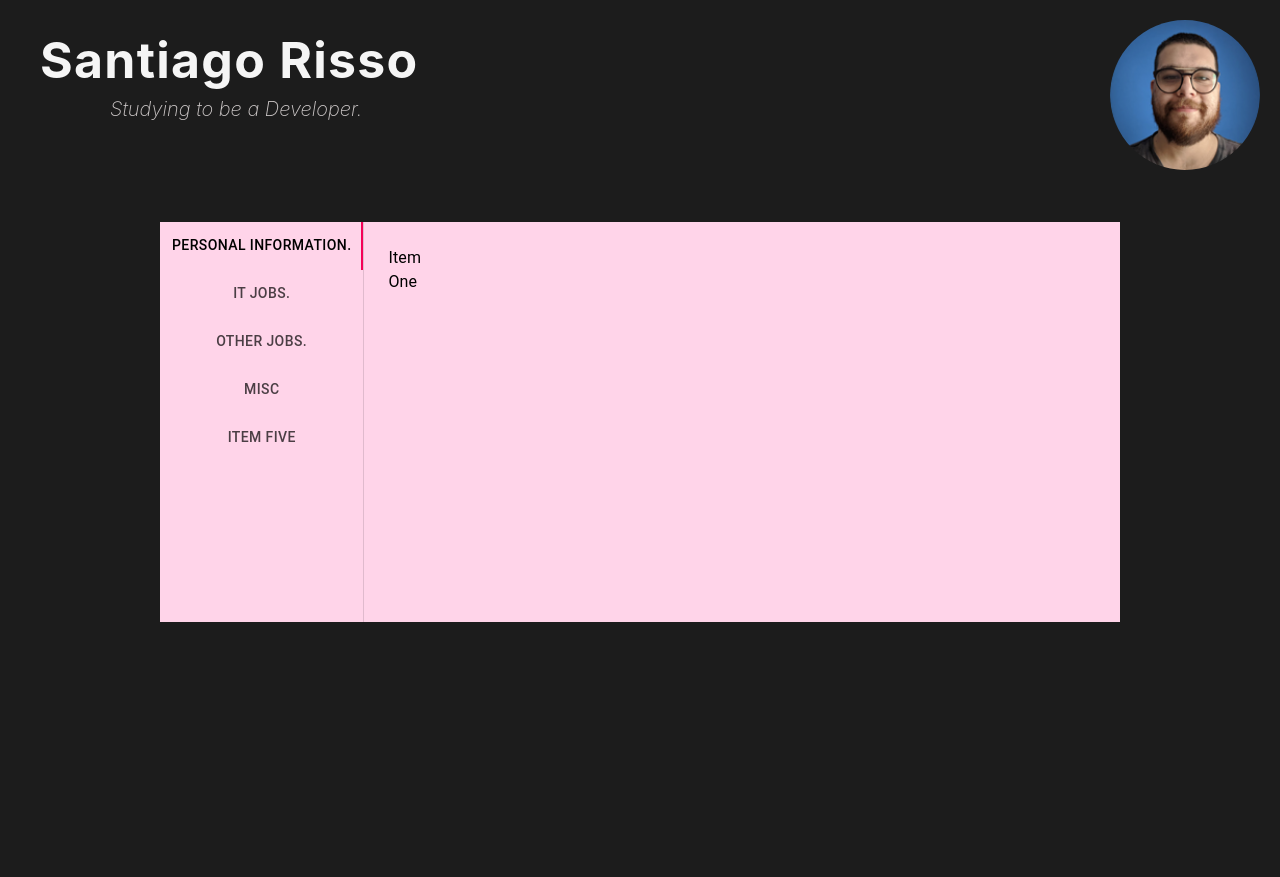
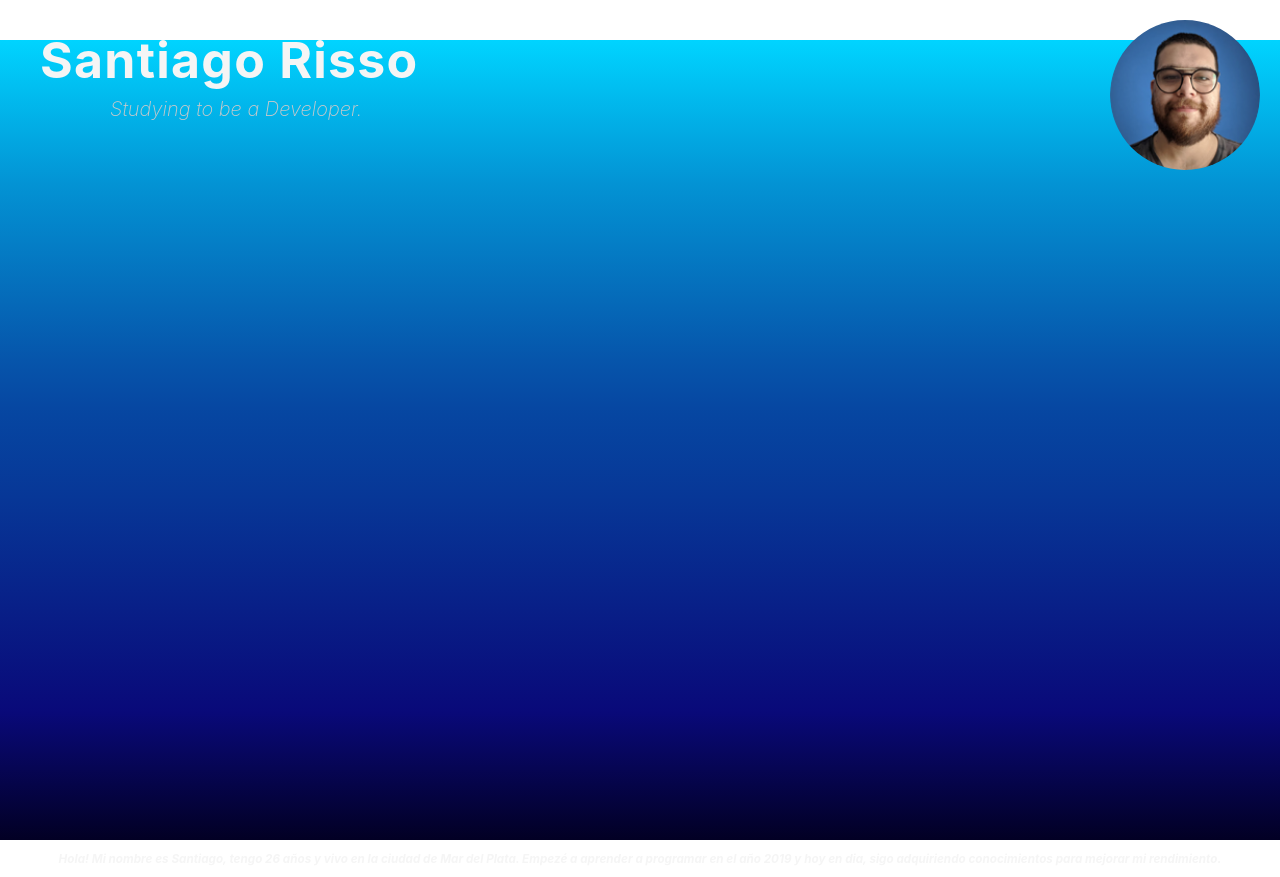
Before and after one commit to risitodeoro/CV, a React (Create React App) app: page / in a window 1280 px wide. Before the commit the page ends 800 px from the top, so only its background shows below. Built offline with nearby package versions, Linux system fonts and the light colour scheme.

Commit message:
cambio de fondo
cambie el fondo y elimine la lista con tabs

```diff
--- a/src/App.js
+++ b/src/App.js
@@ -66,7 +66,7 @@ function Botones(props) {
 
 }
 
-function TabPanel(props) {
+/*function TabPanel(props) {
   const { children, value, index, ...other } = props;
 
   return (
@@ -164,6 +164,7 @@ function VerticalTabs() {
     </div>
   );
 }
+*/
 
 function App() {
 
@@ -185,20 +186,24 @@ function App() {
   return (<>
 
 <header>
-    <div className="Titulos">
+    <div className="bckgrnd">
+    <section className="Titulos">
         <h1>Santiago Risso</h1>
         <h2>Studying to be a Developer.</h2>
-    </div>
+    </section>
     <div className="Avatars">
         <ImageAvatars></ImageAvatars>
+    </div>
     </div>
 </header>
 
 <body>
-  <div className="Pestanas">
-    <ThemeProvider theme={colortab}>
-      <VerticalTabs></VerticalTabs>
-    </ThemeProvider>
+  <div>
+  <section className="Personalinfo">
+    <h3>
+    Hola! Mi nombre es Santiago, tengo 26 años y vivo en la ciudad de Mar del Plata. Empezé a aprender a programar en el año 2019 y hoy en dia, sigo adquiriendo conocimientos para mejorar mi rendimiento.
+    </h3>
+  </section>
   </div>
 </body>
   </>);
--- a/src/styles.css
+++ b/src/styles.css
@@ -1,8 +1,7 @@
-
-
-h1{
+h1 {
   color: whitesmoke;
-    font-family: -apple-system, BlinkMacSystemFont, 'Segoe UI', Roboto, Oxygen, Ubuntu, Cantarell, 'Open Sans', 'Helvetica Neue', sans-serif;
+  font-family: -apple-system, BlinkMacSystemFont, "Segoe UI", Roboto, Oxygen,
+    Ubuntu, Cantarell, "Open Sans", "Helvetica Neue", sans-serif;
   font-weight: bold;
   font-size: 50px;
   line-height: 40px;
@@ -11,10 +10,11 @@ h1{
   margin-bottom: 5px;
 }
 
-h2{
+h2 {
   display: flex;
   color: rgb(206, 201, 201);
-    font-family: -apple-system, BlinkMacSystemFont, 'Segoe UI', Roboto, Oxygen, Ubuntu, Cantarell, 'Open Sans', 'Helvetica Neue', sans-serif;
+  font-family: -apple-system, BlinkMacSystemFont, "Segoe UI", Roboto, Oxygen,
+    Ubuntu, Cantarell, "Open Sans", "Helvetica Neue", sans-serif;
   font-style: italic;
   font-weight: 250;
   font-size: 20px;
@@ -23,44 +23,66 @@ h2{
   margin-left: 110px;
 }
 
-div.Fotoheader{
+div.Fotoheader {
   position: absolute;
   top: 20px;
   right: 70px;
 }
 
-body{
-    background-color: #1C1C1C;
+.bckgrnd {
+  width: 100%;
+  height: 100vh;
+  background: rgb(2, 0, 36);
+  background: linear-gradient(
+    0deg,
+    rgba(2, 0, 36, 1) 0%,
+    rgba(9, 9, 121, 1) 16%,
+    rgba(7, 55, 151, 1) 43%,
+    rgba(6, 71, 162, 1) 54%,
+    rgba(6, 85, 171, 1) 60%,
+    rgba(3, 147, 212, 1) 82%,
+    rgba(0, 212, 255, 1) 100%
+  );
 }
 
-div.MainText{
+div.MainText {
   color: whitesmoke;
-    font-family: -apple-system, BlinkMacSystemFont, 'Segoe UI', Roboto, Oxygen, Ubuntu, Cantarell, 'Open Sans', 'Helvetica Neue', sans-serif;
+  font-family: -apple-system, BlinkMacSystemFont, "Segoe UI", Roboto, Oxygen,
+    Ubuntu, Cantarell, "Open Sans", "Helvetica Neue", sans-serif;
   font-style: normal;
   font-weight: 190;
   font-size: 18px;
 }
 
-p{
+p {
   width: 35%;
   margin: auto;
 }
 
-div.botones{
+div.botones {
   display: flex;
   margin-left: 10px;
   margin-bottom: 10px;
   text-emphasis-color: white;
 }
 
-div.Siguiente{
+div.Siguiente {
   margin-left: auto;
   margin-right: 10px;
 }
 
-
-div.Avatars{
+div.Avatars {
   position: absolute;
   top: 0px;
   right: 0px;
 }
+
+section.Personalinfo {
+  color: whitesmoke;
+  font-family: -apple-system, BlinkMacSystemFont, "Segoe UI", Roboto, Oxygen,
+    Ubuntu, Cantarell, "Open Sans", "Helvetica Neue", sans-serif;
+  font-style: italic;
+  font-weight: 190;
+  font-size: 10px;
+  text-align: center;
+}
```
Lines whose indentation alone changed are shown as unchanged.
